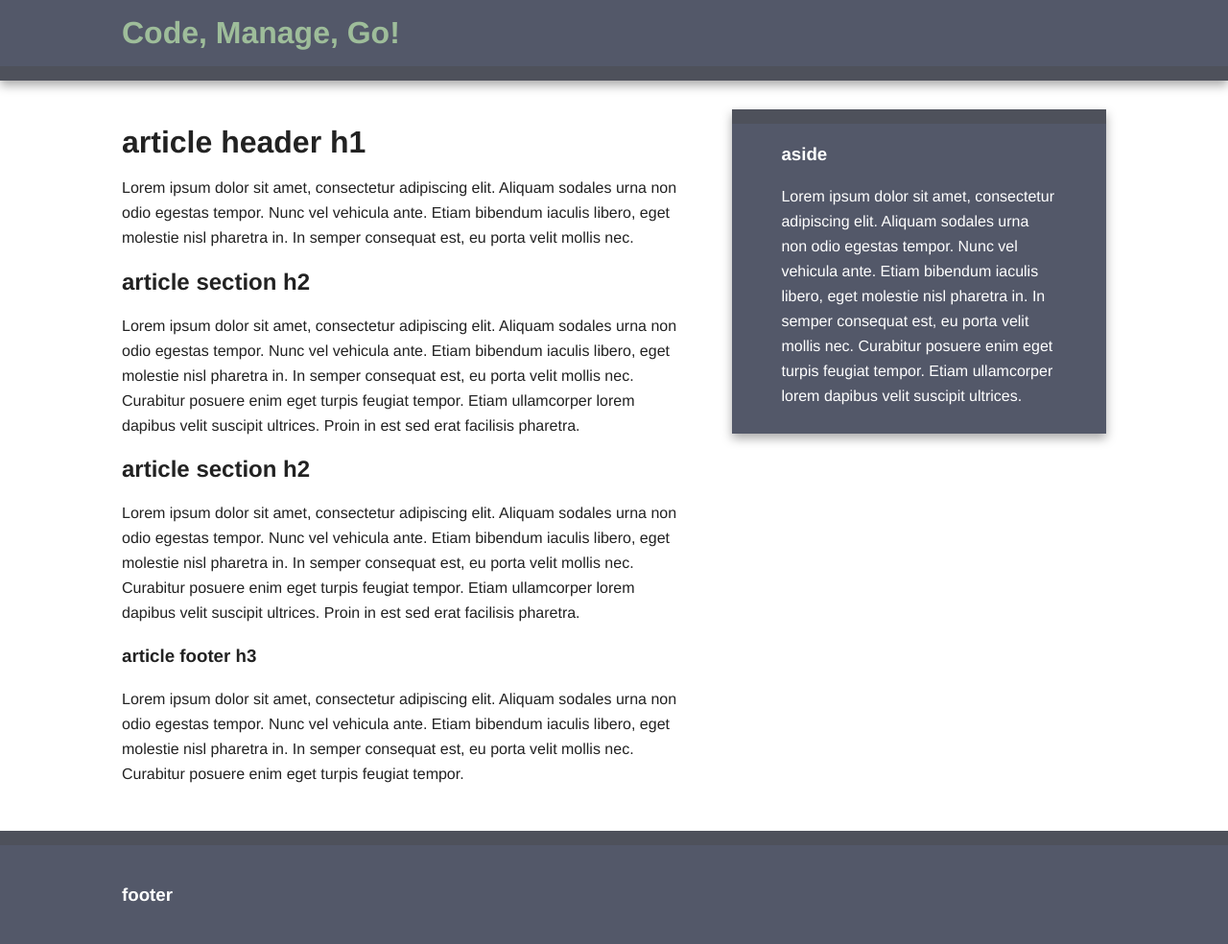
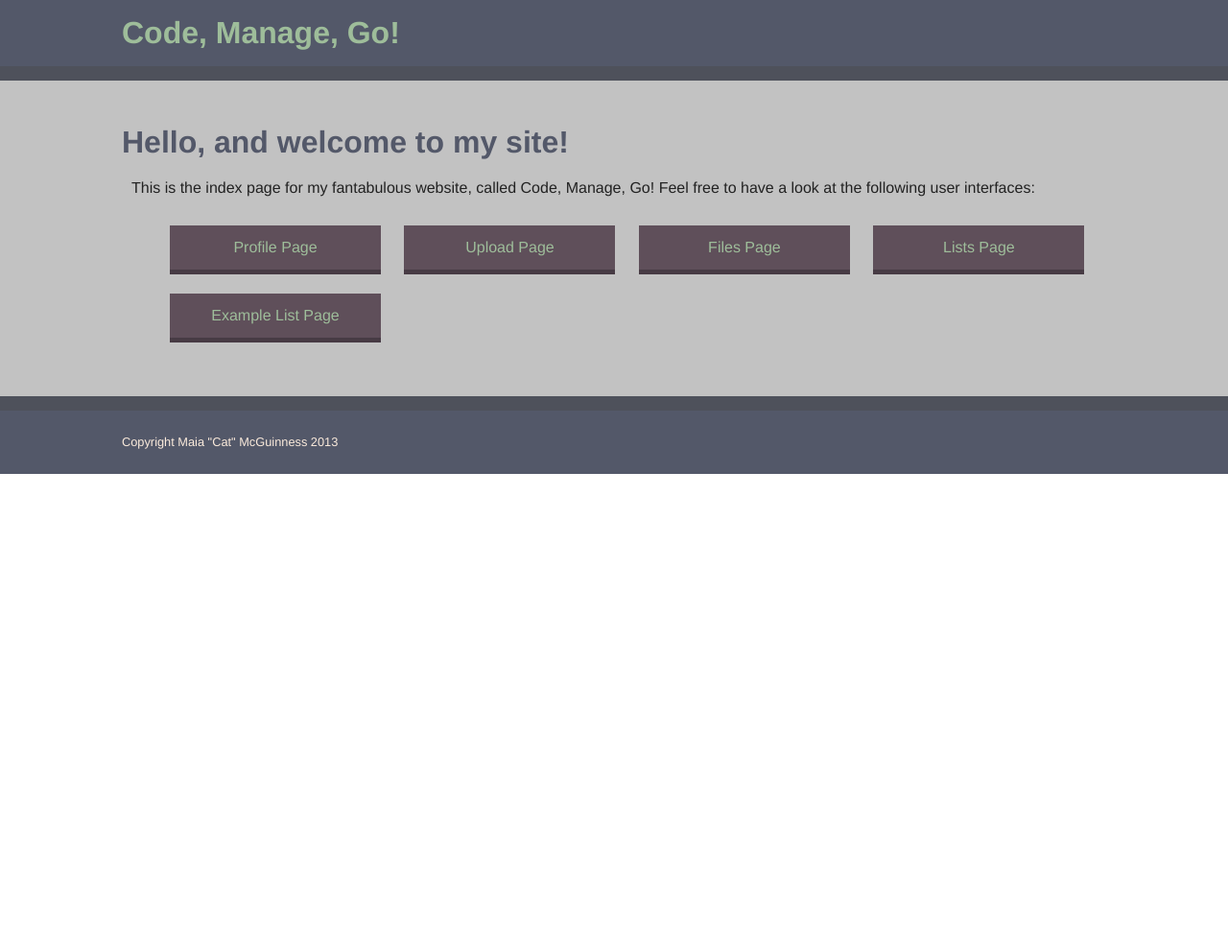
Before and after one commit to andymcguinness/codemanagego, a PHP site: page / in a window 1280 px wide. Shown: the whole page at 96% size. After the commit the page ends 494 px from the top, so only its background shows below. Run offline with PHP 8.4, Linux system fonts and the light colour scheme; some libraries are stand-ins or nearby versions.

Commit message:
Added more styling, added buttons for the pages

```diff
--- a/css/main.css
+++ b/css/main.css
@@ -22,17 +22,6 @@ textarea { resize: vertical; }
 
 body { font: 16px/26px Helvetica, Helvetica Neue, Arial; }
 .wrapper { width: 90%; margin: 0 5%; }
-
-/* ===================
-    ALL: CMG Theme
-   =================== */
-
-.header-container { border-bottom: 15px solid #4e515b; }
-.footer-container, .main aside { border-top: 15px solid #4e515b; }
-.header-container, .footer-container, .main aside { background: #535869; }
-.title { color: #9ebd9a; }
-::selection { background: #9ebd9a; color: #FFF; }
-::-moz-selection { background: #9ebd9a; color: #FFF; }
 
 /* ==============
     MOBILE: Menu
@@ -62,19 +51,25 @@ nav a:hover { text-decoration: underline; }
    Author's custom styles
    ========================================================================== */
 
+.header-container { border-bottom: 15px solid #4e515b; }
+.footer-container, .main aside { border-top: 15px solid #4e515b; }
+.header-container, .footer-container, .main aside { background: #535869; }
+.main-container { background: #c2c2c2; }
 
+.title { color: #9ebd9a; }
 
+::selection { background: #9ebd9a; color: #FFF; }
+::-moz-selection { background: #9ebd9a; color: #FFF; }
 
+h1 { color: #535869; }
+ul { list-style-type: none; }
+.copyright { font-weight: normal; color: #fbebdc; font-size: 0.8em; }
+.intro p { padding-left: 10px; }
 
+/*.pages li { background: #5f4f5a; height: 30px; width: 200px; text-align: center; display: table-cell; vertical-align: middle; padding: 10px; }
+.pages { display: table; table-layout: fixed; }*/
 
-
-
-
-
-
-
-
-
+.pages li { background: #5f4f5a; width: 200px; padding: 10px; margin: 10px; text-align: center; color: #9ebd9a; border-bottom: solid 5px #473b44; display: inline-block; }
 
 /* ==========================================================================
    Media Queries
--- a/index.html
+++ /dev/null
@@ -1,77 +0,0 @@
-<!DOCTYPE html>
-<!--[if lt IE 7]>      <html class="no-js lt-ie9 lt-ie8 lt-ie7"> <![endif]-->
-<!--[if IE 7]>         <html class="no-js lt-ie9 lt-ie8"> <![endif]-->
-<!--[if IE 8]>         <html class="no-js lt-ie9"> <![endif]-->
-<!--[if gt IE 8]><!--> <html class="no-js"> <!--<![endif]-->
-    <head>
-        <meta charset="utf-8">
-        <meta http-equiv="X-UA-Compatible" content="IE=edge,chrome=1">
-        <title>Code, Manage, Go!</title>
-        <meta name="description" content="Website for the Code, Manage, Go! platform.">
-        <meta name="viewport" content="width=device-width">
-
-        <link rel="stylesheet" href="css/normalize.min.css">
-        <link rel="stylesheet" href="css/main.css">
-
-        <script src="js/vendor/modernizr-2.6.2-respond-1.1.0.min.js"></script>
-    </head>
-    <body>
-        <!--[if lt IE 7]>
-            <p class="chromeframe">You are using an <strong>outdated</strong> browser. Please <a href="http://browsehappy.com/">upgrade your browser</a> or <a href="http://www.google.com/chromeframe/?redirect=true">activate Google Chrome Frame</a> to improve your experience.</p>
-        <![endif]-->
-
-        <div class="header-container">
-            <header class="wrapper clearfix">
-                <h1 class="title">Code, Manage, Go!</h1>
-            </header>
-        </div>
-
-        <div class="main-container">
-            <div class="main wrapper clearfix">
-
-                <article>
-                    <header>
-                        <h1>article header h1</h1>
-                        <p>Lorem ipsum dolor sit amet, consectetur adipiscing elit. Aliquam sodales urna non odio egestas tempor. Nunc vel vehicula ante. Etiam bibendum iaculis libero, eget molestie nisl pharetra in. In semper consequat est, eu porta velit mollis nec.</p>
-                    </header>
-                    <section>
-                        <h2>article section h2</h2>
-                        <p>Lorem ipsum dolor sit amet, consectetur adipiscing elit. Aliquam sodales urna non odio egestas tempor. Nunc vel vehicula ante. Etiam bibendum iaculis libero, eget molestie nisl pharetra in. In semper consequat est, eu porta velit mollis nec. Curabitur posuere enim eget turpis feugiat tempor. Etiam ullamcorper lorem dapibus velit suscipit ultrices. Proin in est sed erat facilisis pharetra.</p>
-                    </section>
-                    <section>
-                        <h2>article section h2</h2>
-                        <p>Lorem ipsum dolor sit amet, consectetur adipiscing elit. Aliquam sodales urna non odio egestas tempor. Nunc vel vehicula ante. Etiam bibendum iaculis libero, eget molestie nisl pharetra in. In semper consequat est, eu porta velit mollis nec. Curabitur posuere enim eget turpis feugiat tempor. Etiam ullamcorper lorem dapibus velit suscipit ultrices. Proin in est sed erat facilisis pharetra.</p>
-                    </section>
-                    <footer>
-                        <h3>article footer h3</h3>
-                        <p>Lorem ipsum dolor sit amet, consectetur adipiscing elit. Aliquam sodales urna non odio egestas tempor. Nunc vel vehicula ante. Etiam bibendum iaculis libero, eget molestie nisl pharetra in. In semper consequat est, eu porta velit mollis nec. Curabitur posuere enim eget turpis feugiat tempor.</p>
-                    </footer>
-                </article>
-
-                <aside>
-                    <h3>aside</h3>
-                    <p>Lorem ipsum dolor sit amet, consectetur adipiscing elit. Aliquam sodales urna non odio egestas tempor. Nunc vel vehicula ante. Etiam bibendum iaculis libero, eget molestie nisl pharetra in. In semper consequat est, eu porta velit mollis nec. Curabitur posuere enim eget turpis feugiat tempor. Etiam ullamcorper lorem dapibus velit suscipit ultrices.</p>
-                </aside>
-
-            </div> <!-- #main -->
-        </div> <!-- #main-container -->
-
-        <div class="footer-container">
-            <footer class="wrapper">
-                <h3>footer</h3>
-            </footer>
-        </div>
-
-        <script src="//ajax.googleapis.com/ajax/libs/jquery/1.10.1/jquery.min.js"></script>
-        <script>window.jQuery || document.write('<script src="js/vendor/jquery-1.10.1.min.js"><\/script>')</script>
-
-        <script src="js/main.js"></script>
-
-        <script>
-            var _gaq=[['_setAccount','UA-XXXXX-X'],['_trackPageview']];
-            (function(d,t){var g=d.createElement(t),s=d.getElementsByTagName(t)[0];
-            g.src='//www.google-analytics.com/ga.js';
-            s.parentNode.insertBefore(g,s)}(document,'script'));
-        </script>
-    </body>
-</html>
--- /dev/null
+++ b/index.php
@@ -0,0 +1,64 @@
+<!DOCTYPE html>
+<!--[if lt IE 7]>      <html class="no-js lt-ie9 lt-ie8 lt-ie7"> <![endif]-->
+<!--[if IE 7]>         <html class="no-js lt-ie9 lt-ie8"> <![endif]-->
+<!--[if IE 8]>         <html class="no-js lt-ie9"> <![endif]-->
+<!--[if gt IE 8]><!--> <html class="no-js"> <!--<![endif]-->
+    <head>
+        <meta charset="utf-8">
+        <meta http-equiv="X-UA-Compatible" content="IE=edge,chrome=1">
+        <title>Code, Manage, Go!</title>
+        <meta name="description" content="Website for the Code, Manage, Go! platform.">
+        <meta name="viewport" content="width=device-width">
+
+        <link rel="stylesheet" href="css/normalize.min.css">
+        <link rel="stylesheet" href="css/main.css">
+
+        <script src="js/vendor/modernizr-2.6.2-respond-1.1.0.min.js"></script>
+    </head>
+    <body>
+        <!--[if lt IE 7]>
+            <p class="chromeframe">You are using an <strong>outdated</strong> browser. Please <a href="http://browsehappy.com/">upgrade your browser</a> or <a href="http://www.google.com/chromeframe/?redirect=true">activate Google Chrome Frame</a> to improve your experience.</p>
+        <![endif]-->
+
+        <div class="header-container">
+            <header class="wrapper clearfix">
+                <h1 class="title">Code, Manage, Go!</h1>
+            </header>
+        </div>
+
+        <div class="main-container">
+            <div class="main wrapper clearfix">
+                <section class="intro">
+                    <h1>Hello, and welcome to my site!</h1>
+
+                    <p>This is the index page for my fantabulous website, called Code, Manage, Go! Feel free to have a look at the following user interfaces:</p>
+                    <ul class="pages">
+                        <li><a>Profile Page</a></li>
+                        <li><a>Upload Page</a></li>
+                        <li><a>Files Page</a></li>
+                        <li><a>Lists Page</a></li>
+                        <li><a>Example List Page</a></li>
+                    </ul>
+                </section>
+            </div> <!-- #main -->
+        </div> <!-- #main-container -->
+
+        <div class="footer-container">
+            <footer class="wrapper">
+                <div class="copyright">Copyright Maia "Cat" McGuinness 2013</div>
+            </footer>
+        </div>
+
+        <script src="//ajax.googleapis.com/ajax/libs/jquery/1.10.1/jquery.min.js"></script>
+        <script>window.jQuery || document.write('<script src="js/vendor/jquery-1.10.1.min.js"><\/script>')</script>
+
+        <script src="js/main.js"></script>
+
+        <script>
+            var _gaq=[['_setAccount','UA-XXXXX-X'],['_trackPageview']];
+            (function(d,t){var g=d.createElement(t),s=d.getElementsByTagName(t)[0];
+            g.src='//www.google-analytics.com/ga.js';
+            s.parentNode.insertBefore(g,s)}(document,'script'));
+        </script>
+    </body>
+</html>
```
